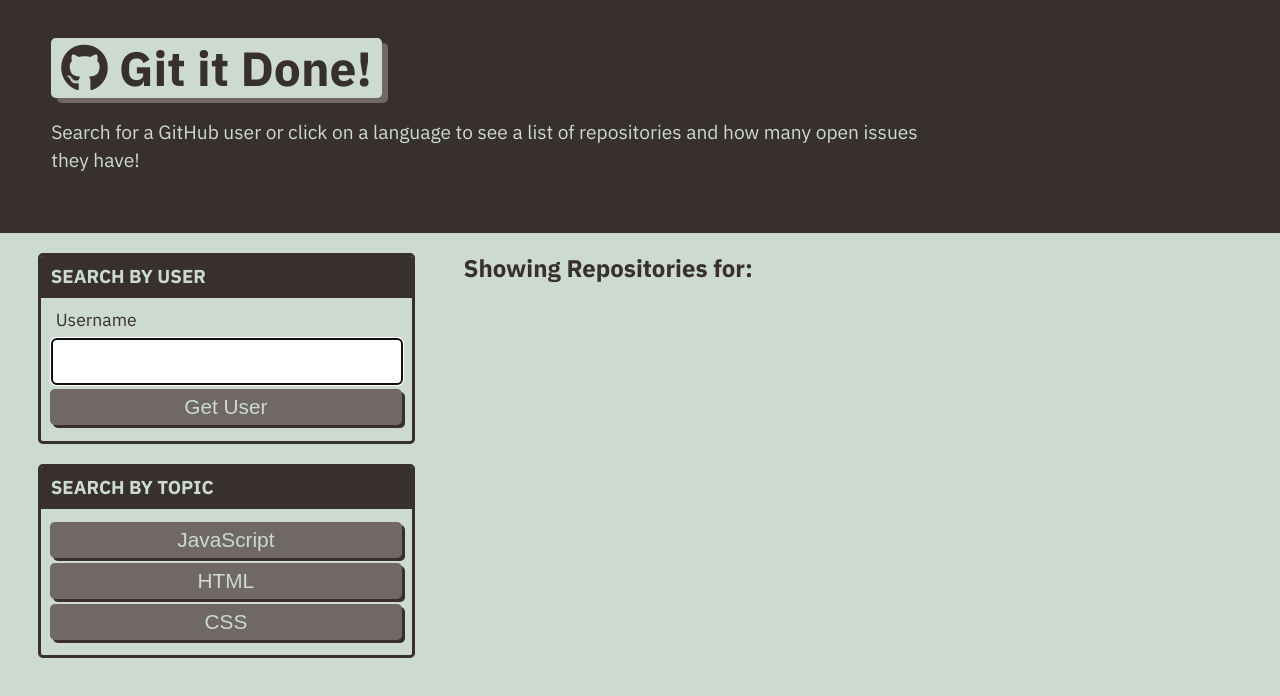
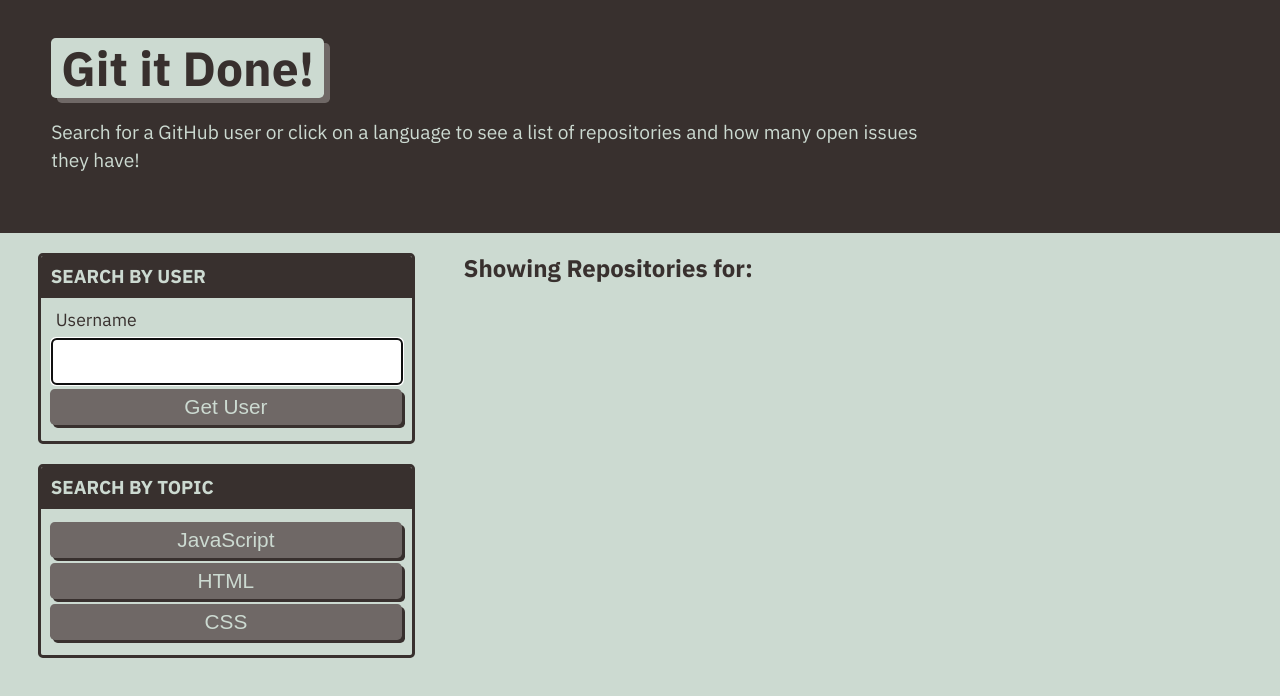
Before and after one commit to jacobpostill/Jacob-Weather-App, a plain HTML site: page Unsolved/index.html in a window 1280 px wide. Drawn offline with Linux system fonts and the light colour scheme.

Commit message:
updating format

```diff
--- a/Unsolved/assets/js/style.css
+++ b/Unsolved/assets/js/style.css
@@ -5,6 +5,7 @@
   --light-dark: #6f6866;
   --dark: #38302e;
   --border-radius: .3rem;
+  --white: white;
 }
 
 * {
@@ -21,7 +22,15 @@
   font-size: 16px;
 }
 
-h1,
+h1{
+  font-weight: 700;
+  margin: 0;
+  color: white;
+  line-height: 1.25;
+}
+
+
+
 h2,
 h3,
 h4,
@@ -105,11 +114,11 @@
 .app-title {
   font-size: 3rem;
   background-color: var(--primary);
-  color: var(--dark);
+  color: var(--primary);
   padding: 0 10px;
   display: inline-block;
   border-radius: var(--border-radius);
-  box-shadow: 6px 5px var(--light-dark);
+  box-shadow: 6px 5px var(--dark);
 }
 
 .list-group {
--- a/Unsolved/index.html
+++ b/Unsolved/index.html
@@ -13,7 +13,7 @@
 
 <body class="flex-column min-100-vh">
   <header class="hero">
-    <h1 class="app-title"><i class="fab fa-github"></i> Git it Done!</h1>
+    <h1 class="app-title">Git it Done!</h1>
     <p>Search for a GitHub user or click on a language to see a list of repositories and how many open issues they have!
     </p>
   </header>
```
Also changed, not shown: index.html (added, +30 -0 lines), Assets/css/style.css (added), Assets/js/script.js (added).
